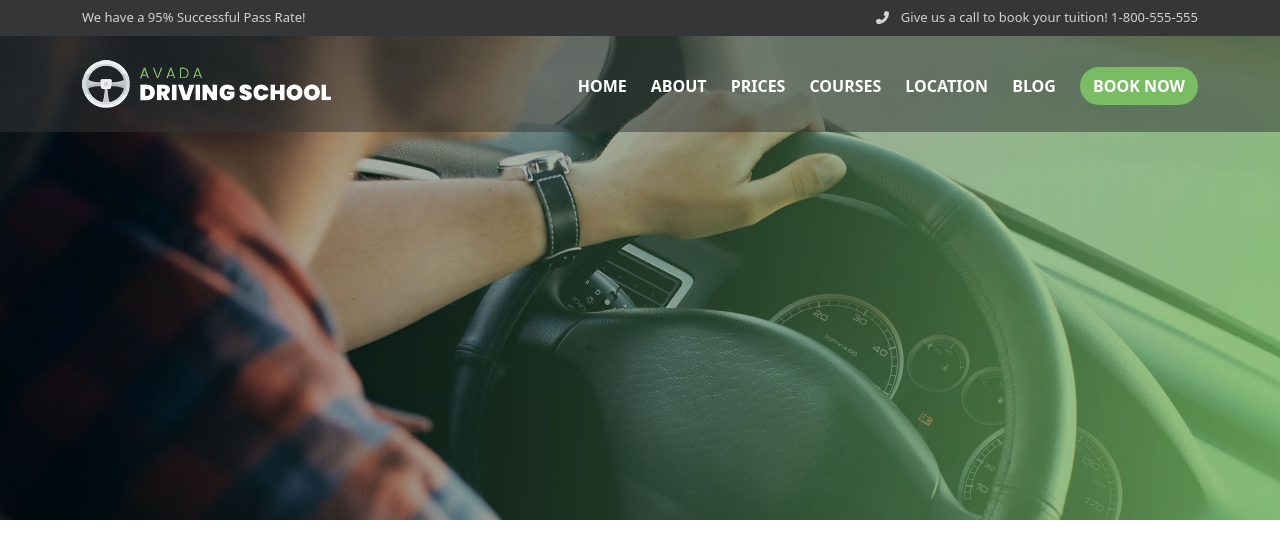
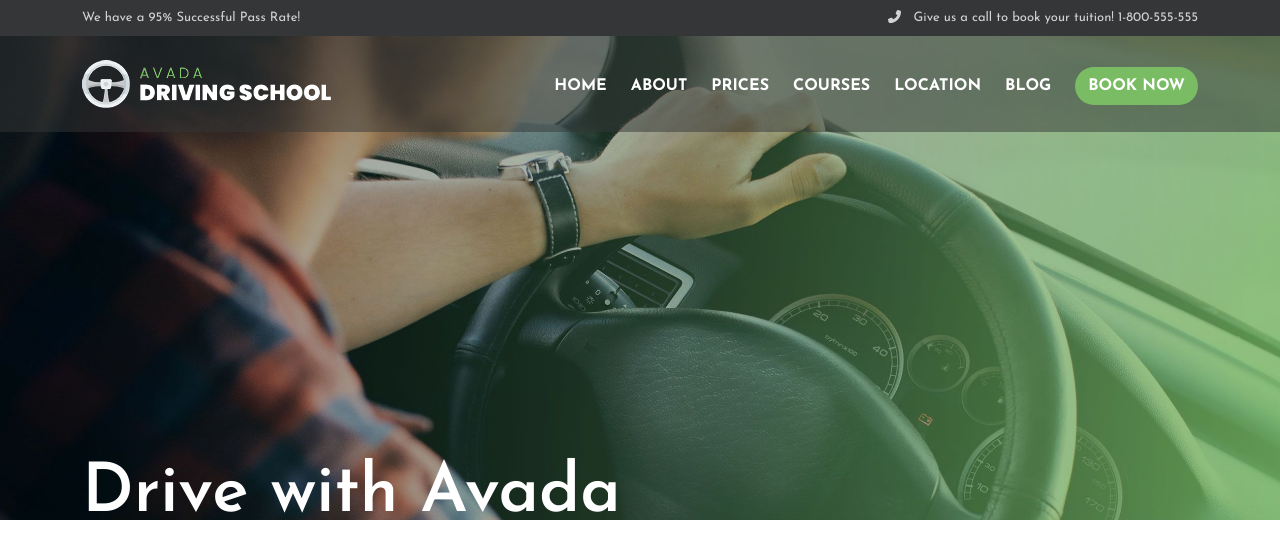
Before and after one commit to DeSantisDomiziano/proj-html-vuejs, a Vue app: page / in a window 1280 px wide. Shown: the top 558 px of the page. Built offline with nearby package versions, Linux system fonts and the light colour scheme.

Commit message:
add #slogan and font-family

```diff
--- a/index.html
+++ b/index.html
@@ -4,6 +4,7 @@
     <meta charset="UTF-8" />
     <link rel="icon" type="image/svg+xml" href="/vite.svg" />
     <meta name="viewport" content="width=device-width, initial-scale=1.0" />
+
     <title>Avada Drive</title>
   </head>
   <body>
--- a/src/assets/scss/app.scss
+++ b/src/assets/scss/app.scss
@@ -1,4 +1,9 @@
 @use 'node_modules/bootstrap/scss/bootstrap.scss';
+@import url('https://fonts.googleapis.com/css2?family=Josefin+Sans:wght@300;400;600;700&display=swap');
+
+body {
+    font-family: 'Josefin Sans', sans-serif;
+}
 
 * {
     margin: 0;
--- a/src/components/SiteHeader.vue
+++ b/src/components/SiteHeader.vue
@@ -24,6 +24,14 @@
             <NavJumbo/>
         </div>
 
+        <div id="slogan">
+            <div class="container my-5 py-5">
+                <h1 class="py-3 fw-semibold">Drive with Avada</h1>
+                <h3 class="fw-light">We offer the finest driving tuition money can buy</h3>
+            </div>
+        </div>
+
+
     </section>
 
 </template>
@@ -47,6 +55,16 @@
         background-color: $dark-opacity;
         color: $light;
     }
+
+    #slogan {
+        color: $light;
+        position: relative;
+        left: 0;
+        top: 210px;
+
+        h1 {
+            font-size: 4.25rem;
+        }
+    }
 }
-
 </style>
```
